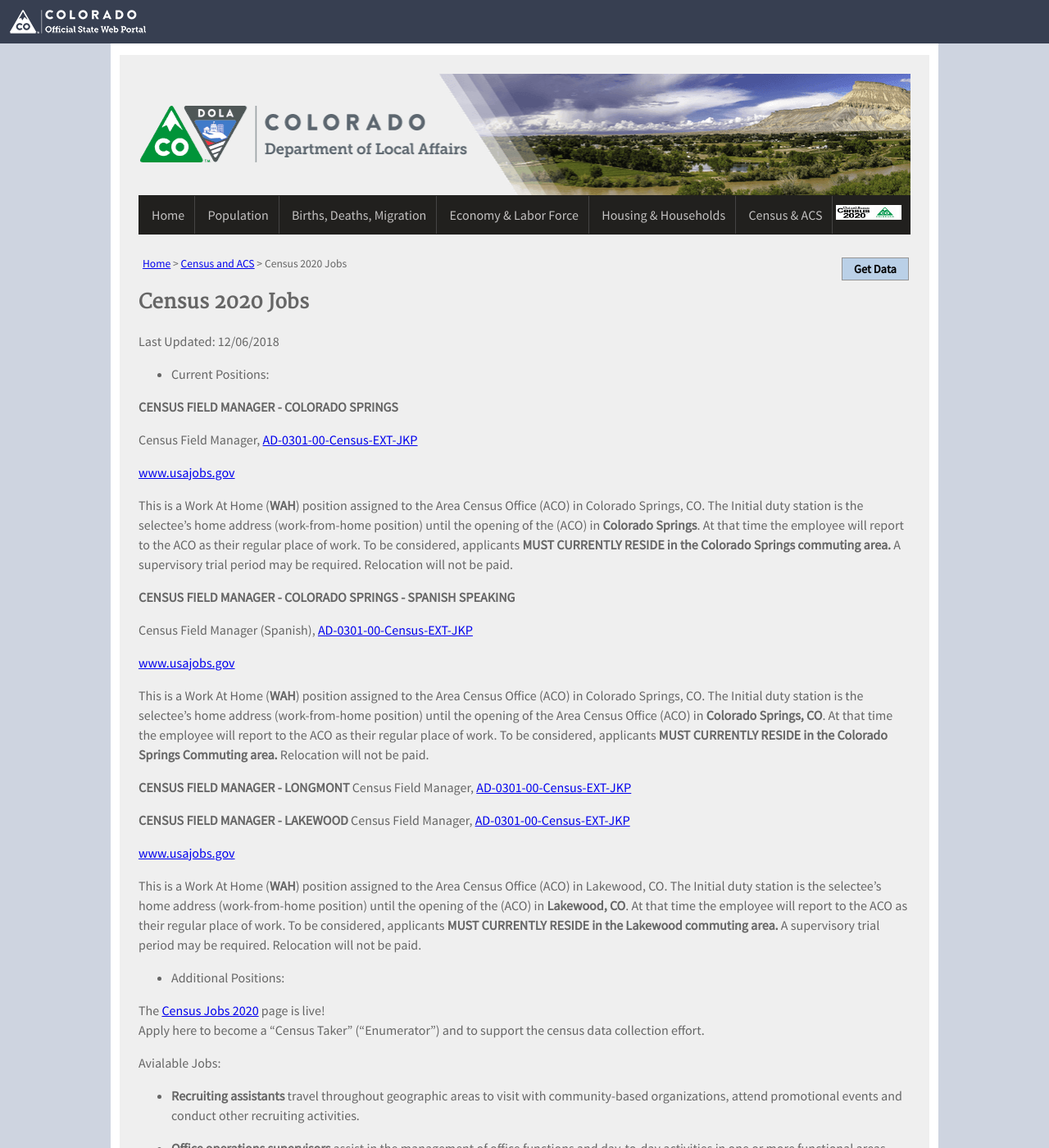
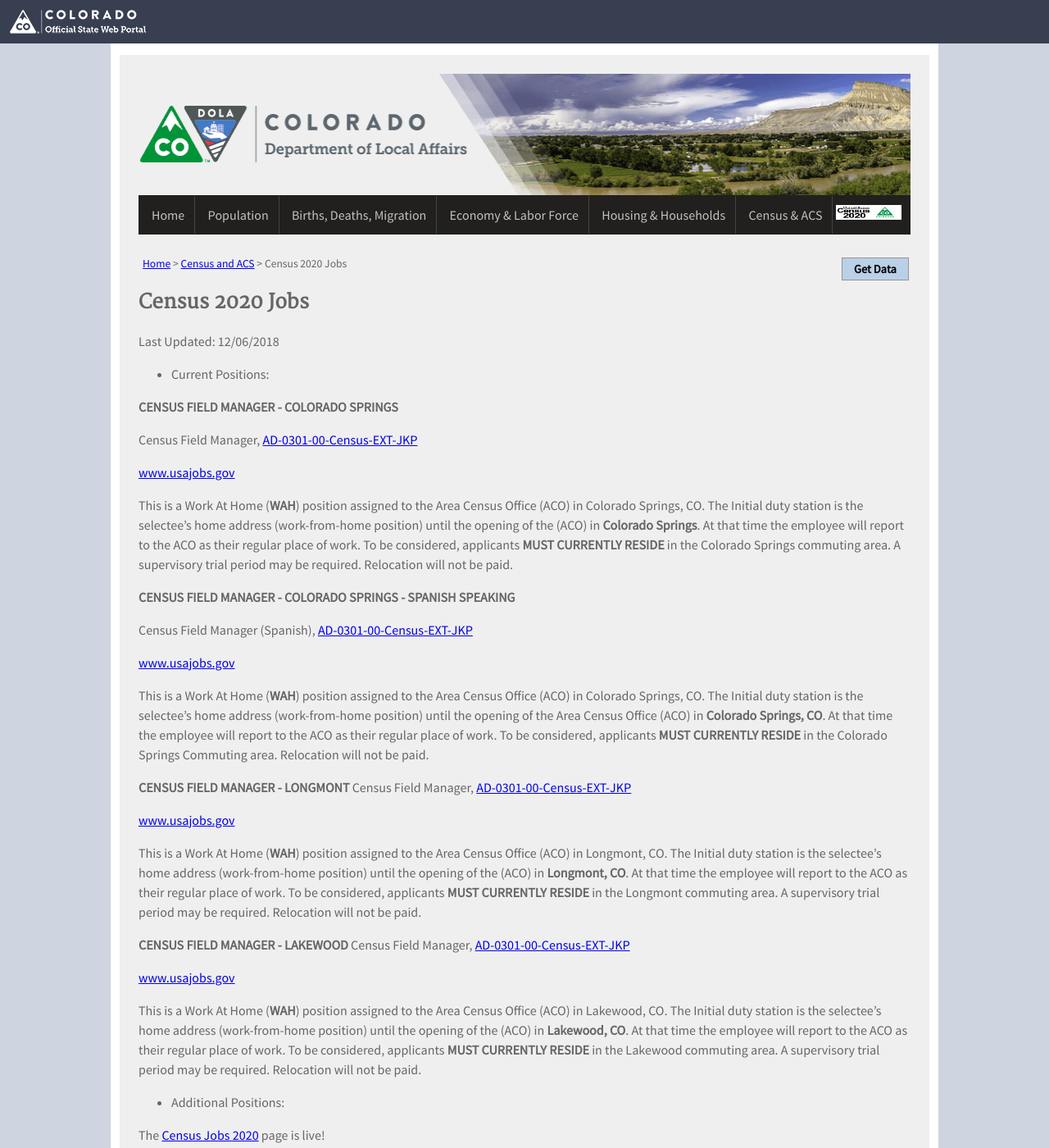
Before and after one commit to TBleess/Website_New, a Jekyll site: the page built from pages/5_CensusACS/2020-census-jobs.md, in a window 1280 px wide and 1400 px high. Shown: the whole window at 82% size. Built offline with Jekyll 4.4.1, drawn with Linux system fonts in a browser that asks for light colours.

Commit message:
Update 2020-census-jobs.md

```diff
--- a/pages/5_CensusACS/2020-census-jobs.md
+++ b/pages/5_CensusACS/2020-census-jobs.md
@@ -18,7 +18,7 @@
 
 [www.usajobs.gov](www.usajobs.gov)
 
-This is a Work At Home (**WAH**) position assigned to the Area Census Office (ACO) in Colorado Springs, CO. The Initial duty station is the selectee's home address (work-from-home position) until the opening of the (ACO) in  **Colorado Springs**.  At that time the employee will report to the ACO as their regular place of work. To be considered, applicants **MUST CURRENTLY RESIDE in the Colorado Springs commuting area.** A supervisory trial period may be required. Relocation will not be paid.
+This is a Work At Home (**WAH**) position assigned to the Area Census Office (ACO) in Colorado Springs, CO. The Initial duty station is the selectee's home address (work-from-home position) until the opening of the (ACO) in  **Colorado Springs**.  At that time the employee will report to the ACO as their regular place of work. To be considered, applicants **MUST CURRENTLY RESIDE** in the Colorado Springs commuting area. A supervisory trial period may be required. Relocation will not be paid.
 
 **CENSUS FIELD MANAGER - COLORADO SPRINGS - SPANISH SPEAKING**
 
@@ -26,18 +26,24 @@
 
 [www.usajobs.gov](www.usajobs.gov)
 
-This is a Work At Home (**WAH**) position assigned to the Area Census Office (ACO) in Colorado Springs, CO. The Initial duty station is the selectee's home address (work-from-home position) until the opening of the Area Census Office (ACO) in  **Colorado Springs, CO**.  At that time the employee will report to the ACO as their regular place of work. To be considered, applicants **MUST CURRENTLY RESIDE  in the Colorado Springs Commuting area.** Relocation will not be paid.
+This is a Work At Home (**WAH**) position assigned to the Area Census Office (ACO) in Colorado Springs, CO. The Initial duty station is the selectee's home address (work-from-home position) until the opening of the Area Census Office (ACO) in  **Colorado Springs, CO**.  At that time the employee will report to the ACO as their regular place of work. To be considered, applicants **MUST CURRENTLY RESIDE**  in the Colorado Springs Commuting area. Relocation will not be paid.
 
 
 **CENSUS FIELD MANAGER - LONGMONT**
 Census Field Manager, [AD-0301-00-Census-EXT-JKP]( https://www.usajobs.gov/GetJob/ViewDetails/518072400)
+
+[www.usajobs.gov]( www.usajobs.gov)
+
+This is a Work At Home (**WAH**) position assigned to the Area Census Office (ACO) in Longmont, CO. The Initial duty station is the selectee's home address (work-from-home position) until the opening of the (ACO) in  **Longmont, CO**. At that time the employee will report to the ACO as their regular place of work. To be considered, applicants **MUST CURRENTLY RESIDE** in the Longmont commuting area. A supervisory trial period may be required. Relocation will not be paid.
+
+
 
 **CENSUS FIELD MANAGER - LAKEWOOD**
 Census Field Manager, [AD-0301-00-Census-EXT-JKP](https://www.usajobs.gov/GetJob/ViewDetails/518072500)
 
 [www.usajobs.gov]( www.usajobs.gov)
 
-This is a Work At Home (**WAH**) position assigned to the Area Census Office (ACO) in Lakewood, CO. The Initial duty station is the selectee's home address (work-from-home position) until the opening of the (ACO) in  **Lakewood, CO**. At that time the employee will report to the ACO as their regular place of work. To be considered, applicants **MUST CURRENTLY RESIDE in the Lakewood commuting area.** A supervisory trial period may be required. Relocation will not be paid.
+This is a Work At Home (**WAH**) position assigned to the Area Census Office (ACO) in Lakewood, CO. The Initial duty station is the selectee's home address (work-from-home position) until the opening of the (ACO) in  **Lakewood, CO**. At that time the employee will report to the ACO as their regular place of work. To be considered, applicants **MUST CURRENTLY RESIDE** in the Lakewood commuting area. A supervisory trial period may be required. Relocation will not be paid.
 
 
 
```
